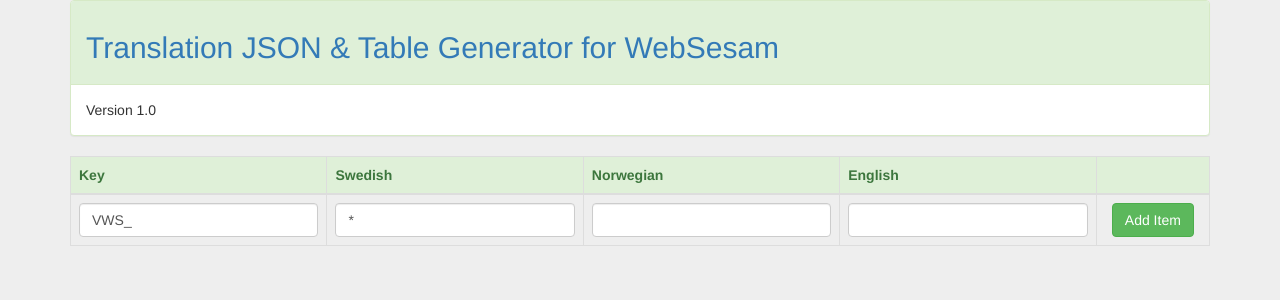
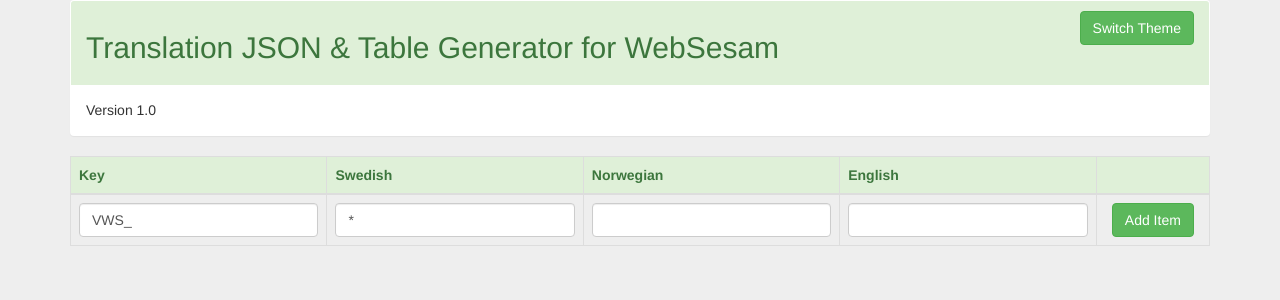
Before and after one commit to dmtrys/keygenerator, an Angular app: page / in a window 1280 px wide. Shown: the top 300 px of the page. Built offline with nearby package versions, Linux system fonts and the light colour scheme; what angular-2-local-storage, ng-click-outside would draw is missing.

Commit message:
two themes

```diff
--- a/src/app/app.component.html
+++ b/src/app/app.component.html
@@ -1,22 +1,23 @@
 <div class="container">
         <!-- <h2 class="text-primary">Translation JSON & Table Generator for WebSesam 1.0</h2> -->
 
-        <div class="panel panel-success">
-                <div class="panel-heading">
-                        <h2 class="text-primary">Translation JSON & Table Generator for WebSesam</h2>
+        <div class="panel">
+                <div class="panel-heading {{themeClasses.backgroundClass}}"><button type="button" class="btn pull-right {{themeClasses.buttonClass}}" (click)="setTheme()">Switch Theme</button>
+                        <h2 class="{{themeClasses.textClass}}">Translation JSON & Table Generator for WebSesam</h2>
                 </div>
                 <div class="panel-body">Version 1.0</div>
+
         </div>
 
 
         <!-- <p>Enter the key and translations here:</p>             -->
         <table class="table table-bordered">
         <thead>
-                <tr class="bg-success">
-                        <th class="text-success">Key</th>
-                        <th class="text-success">Swedish</th>
-                        <th class="text-success">Norwegian</th>
-                        <th class="text-success">English</th>
+                <tr class="{{themeClasses.backgroundClass}}">
+                        <th class="{{themeClasses.textClass}}">Key</th>
+                        <th class="{{themeClasses.textClass}}">Swedish</th>
+                        <th class="{{themeClasses.textClass}}">Norwegian</th>
+                        <th class="{{themeClasses.textClass}}">English</th>
 
                         <th></th>
                 </tr>
@@ -28,14 +29,14 @@
                         <td><input type="text" class="form-control" [(ngModel)]="swedish" (ngModelChange)="setFieldSession('swedish', swedish)"></td>
                         <td><input type="text" class="form-control" [(ngModel)]="norwegian" (ngModelChange)="setFieldSession('norwegian', norwegian)"></td>
                         <td><input type="text" class="form-control" [(ngModel)]="english" (ngModelChange)="setFieldSession('english', english)"></td>
-                        <td class="text-center"><button type="button" class="btn btn-success" (click)="addItem()">Add Item</button></td>
+                        <td class="text-center"><button type="button" class="btn {{themeClasses.buttonClass}}" (click)="addItem()">Add Item</button></td>
                 </tr>
 
         </tbody>
 
         <thead *ngIf="items.length > 0">
-                <tr class="bg-success">
-                        <th class="text-success text-center" colspan="5">Added Items</th>
+                <tr class="{{themeClasses.backgroundClass}}">
+                        <th class="text-center {{themeClasses.textClass}}" colspan="5">Added Items</th>
 
                 </tr>
         </thead>
@@ -90,7 +91,7 @@
 
 
                         <div class="btn-group">
-                                <button type="button" class="btn btn-success" (click)="editItem(item)">
+                                <button type="button" class="btn {{themeClasses.buttonClass}}" (click)="editItem(item)">
                             <span class="glyphicon glyphicon-edit"
                             [ngClass]="{'glyphicon-edit': i !== editStateId, 'glyphicon-ok': i == editStateId}"
 
@@ -122,21 +123,21 @@
 
 
 <thead  *ngIf="items.length > 0">
-        <tr class="bg-success">
-          <th class="text-success text-center" colspan="5">
+        <tr class="{{themeClasses.backgroundClass}}">
+          <th class="text-center {{themeClasses.textClass}}" colspan="5">
 
-              <h2 class="text-primary">JSON OBJECT</h2>
+              <h2 class="{{themeClasses.textClass}}">JSON OBJECT</h2>
               <div class="btn-group">
 
-                    <button type="button" class="btn btn-success" [ngClass]="{'active': activeButton == 'Swedish'}"
+                    <button type="button" class="btn {{themeClasses.buttonClass}}" [ngClass]="{'active': activeButton == 'Swedish'}"
                     (click)="changeJsonOutput('Swedish')">
                             Swedish
                        </button>
-                       <button type="button" class="btn btn-success" [ngClass]="{'active': activeButton == 'Norwegian'}"
+                       <button type="button" class="btn {{themeClasses.buttonClass}}" [ngClass]="{'active': activeButton == 'Norwegian'}"
                        (click)="changeJsonOutput('Norwegian')">
                             Norwegian
                        </button>
-                       <button type="button" class="btn btn-success" [ngClass]="{'active': activeButton == 'English'}"
+                       <button type="button" class="btn {{themeClasses.buttonClass}}" [ngClass]="{'active': activeButton == 'English'}"
                        (click)="changeJsonOutput('English')">
                             English
                        </button>
@@ -158,9 +159,9 @@
 
 <table class="table table-bordered">
 <thead>
-        <tr class="bg-success text-success" >
+        <tr class="{{themeClasses.backgroundClass}} {{themeClasses.textClass}}" >
                 <th style="width:50%">
-JSON Objects <span class="label label-success">{{activeButton}}</span> <span class="label label-success">Total Number Of Objects: <span class="text-danger">{{items.length}}</span></span>
+JSON Objects <span class="label {{themeClasses.labelClass}}">{{activeButton}}</span> <span class="label {{themeClasses.labelClass}}">Total Number Of Objects: <span class="text-danger">{{items.length}}</span></span>
                 </th>
                 <th style="width:50%">
 HTML Insertable variables
--- a/src/app/app.component.ts
+++ b/src/app/app.component.ts
@@ -24,6 +24,12 @@
     this.english = (localStorage.getItem('english')) ? localStorage.getItem('english') : '';
     this.swedish = (localStorage.getItem('swedish')) ? localStorage.getItem('swedish') : '*';
     this.norwegian = (localStorage.getItem('norwegian')) ? localStorage.getItem('norwegian') : '';
+
+    this.currentTheme = (localStorage.getItem('currentTheme')) ? localStorage.getItem('currentTheme') : 'green';
+
+
+
+    this.returnThemeClasses();
 
 }
 
@@ -129,5 +135,50 @@
 
   }
 
+currentTheme;
+
+themeClasses = {
+  'backgroundClass': '',
+  'textClass': '',
+  'buttonClass': '',
+  'labelClass': ''
+}
+
+
+setTheme() {
+  this.currentTheme = (this.currentTheme == 'green') ? this.currentTheme = 'blue' : this.currentTheme = 'green';
+  this.returnThemeClasses();
+  localStorage.setItem("currentTheme", this.currentTheme);
+}
+
+
+  returnThemeClasses() {
+
+    switch (this.currentTheme) {
+
+      case 'blue':
+        this.themeClasses = {
+          'backgroundClass': 'bg-primary',
+          'textClass': 'text-white',
+          'buttonClass': 'btn-info',
+          'labelClass': 'label-info'
+        }
+        break;
+
+      case 'green':
+        this.themeClasses = {
+          'backgroundClass': 'bg-success',
+          'textClass': 'text-success',
+          'buttonClass': 'btn-success',
+          'labelClass': 'label-success'
+        }
+
+    }
 
 }
+
+
+
+
+
+}
```
Also changed, not shown: 5 other files (tests, documents, lock files or other folders).
